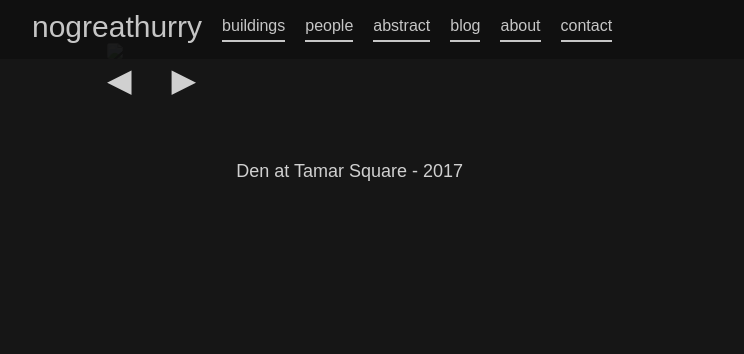
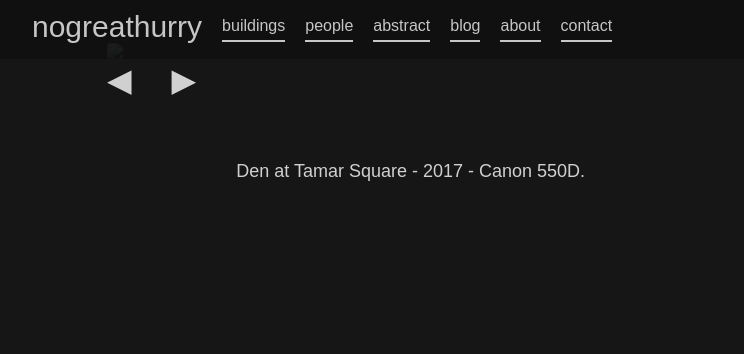
Before and after one commit to 987poiuytrewq/nogreathurry, a Jekyll site: the page built from _people/IMG-20190316-WA0026.md, in a window 1280 px wide. Shown: the top 354 px of the page, without its empty margins (8-752 px from the left). Built offline with Jekyll 4.4.1, drawn with Linux system fonts in a browser that asks for light colours.

Commit message:
Updated Img 20190316 Wa0026

```diff
--- a/_people/IMG-20190316-WA0026.md
+++ b/_people/IMG-20190316-WA0026.md
@@ -9,9 +9,11 @@ tags:
 - portrait
 - Den
 - "@nogreathurry_people"
+- Canon 550D
+- 550D
 image: "/uploads/IMG-20190316-WA0026.jpg"
 thumbnail_image: "/uploads/IMG-20190316-WA0026_thumbnail.jpg"
 layout: photo
 ---
 
-Den at Tamar Square - 2017
+Den at Tamar Square - 2017 - Canon 550D.
```
Also changed, not shown: other parts of _people/IMG-20190316-WA0026.md (+1 -1 lines).
